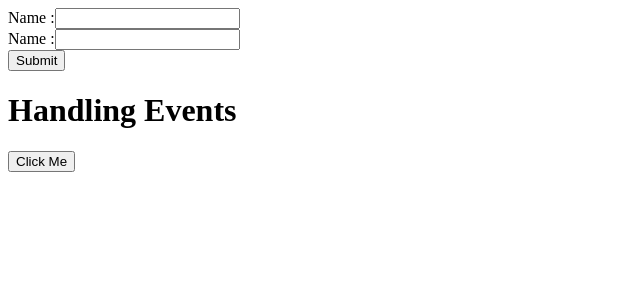
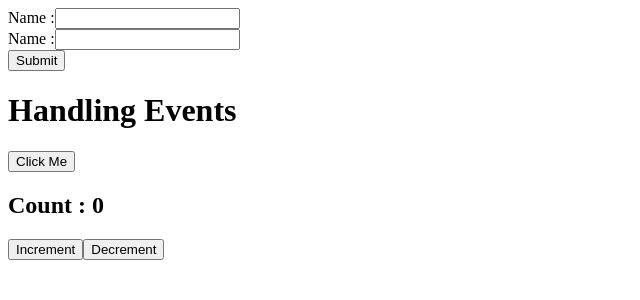
Before and after one commit to VineetPrajapati/typescript, a React (Vite) app in the folder practice/typescript/: page / in a window 1280 px wide. Shown: the top 300 px of the page, without its empty margins (0-640 px from the left). Built offline with nearby package versions, Linux system fonts and the light colour scheme.

Commit message:
conter using contextApi in typescript

```diff
--- a/practice/typescript/src/App.tsx
+++ b/practice/typescript/src/App.tsx
@@ -19,6 +19,7 @@
 // };
 
 import ContactForm from "./components/ContactForm";
+import CounterUsingContext from "./components/CounterUsingContext";
 import HandleEvent from "./components/HandleEvent";
 
 // import InputFocus from "./components/InputFocus";
@@ -30,6 +31,7 @@
     <div>
       <ContactForm />
       <HandleEvent />
+      <CounterUsingContext />
     </div>
   );
 };
--- /dev/null
+++ b/practice/typescript/src/components/CounterUsingContext.tsx
@@ -0,0 +1,15 @@
+import { useContext } from "react";
+import { CounterContext } from "../context/CounterContext";
+
+const CounterUsingContext = () => {
+  const { count, increment, decrement } = useContext(CounterContext);
+  return (
+    <div>
+      <h2>Count : {count}</h2>
+      <button onClick={increment}>Increment</button>
+      <button onClick={decrement}>Decrement</button>
+    </div>
+  );
+};
+
+export default CounterUsingContext;
--- /dev/null
+++ b/practice/typescript/src/context/CounterContext.tsx
@@ -0,0 +1,35 @@
+import { createContext, FC, ReactNode, useState } from "react";
+
+interface CounterContextProps {
+  count: number;
+  increment: () => void;
+  decrement: () => void;
+}
+
+export const CounterContext = createContext<CounterContextProps>({
+  count: 0,
+  increment: () => {},
+  decrement: () => {},
+});
+
+interface ChildrenProp {
+  children: ReactNode;
+}
+
+const CounterProvider: FC<ChildrenProp> = ({ children }) => {
+  const [count, setCount] = useState(0);
+  const increment = () => {
+    setCount(() => count + 1);
+  };
+  const decrement = () => {
+    setCount(() => count - 1);
+  };
+
+  return (
+    <CounterContext.Provider value={{ count, increment, decrement }}>
+      {children}
+    </CounterContext.Provider>
+  );
+};
+
+export default CounterProvider;
--- a/practice/typescript/src/main.tsx
+++ b/practice/typescript/src/main.tsx
@@ -1,9 +1,12 @@
-import { StrictMode } from 'react'
-import { createRoot } from 'react-dom/client'
-import App from './App.tsx'
+import { StrictMode } from "react";
+import { createRoot } from "react-dom/client";
+import App from "./App.tsx";
+import CounterProvider from "./context/CounterContext.tsx";
 
-createRoot(document.getElementById('root')!).render(
+createRoot(document.getElementById("root")!).render(
   <StrictMode>
-    <App />
-  </StrictMode>,
-)
+    <CounterProvider>
+      <App />
+    </CounterProvider>
+  </StrictMode>
+);
```
